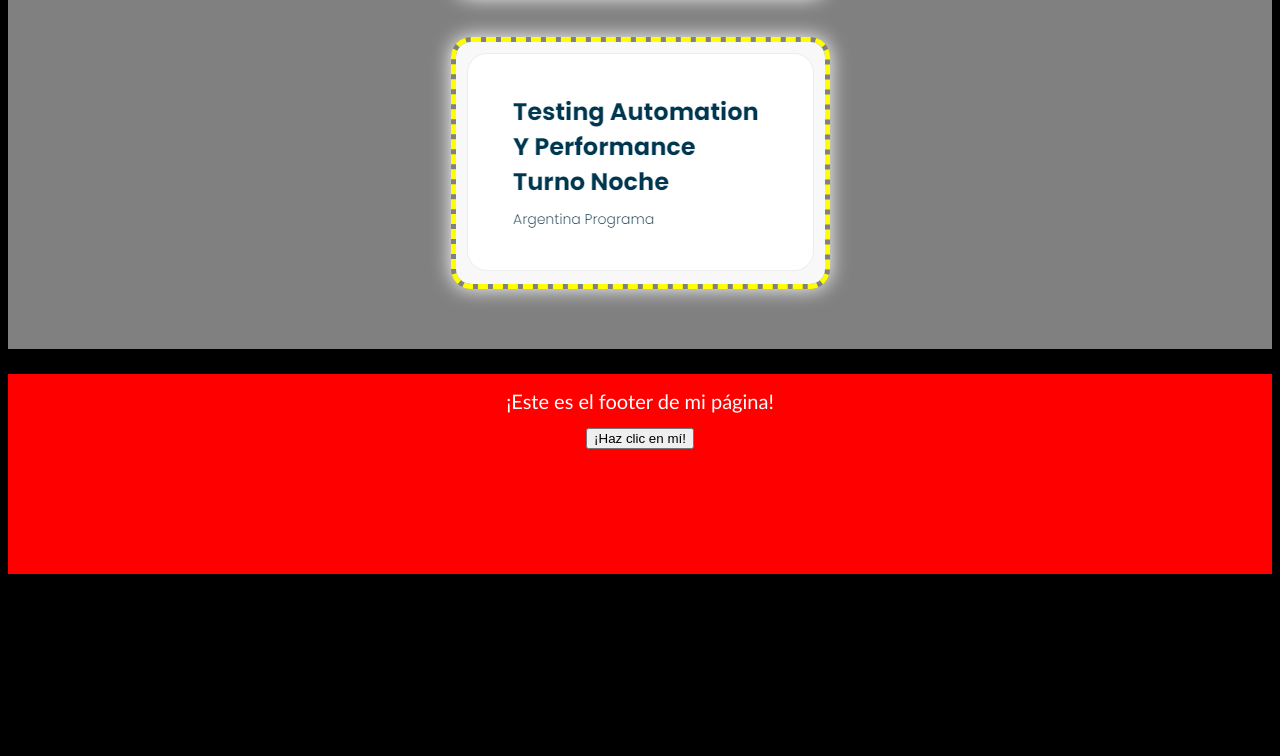
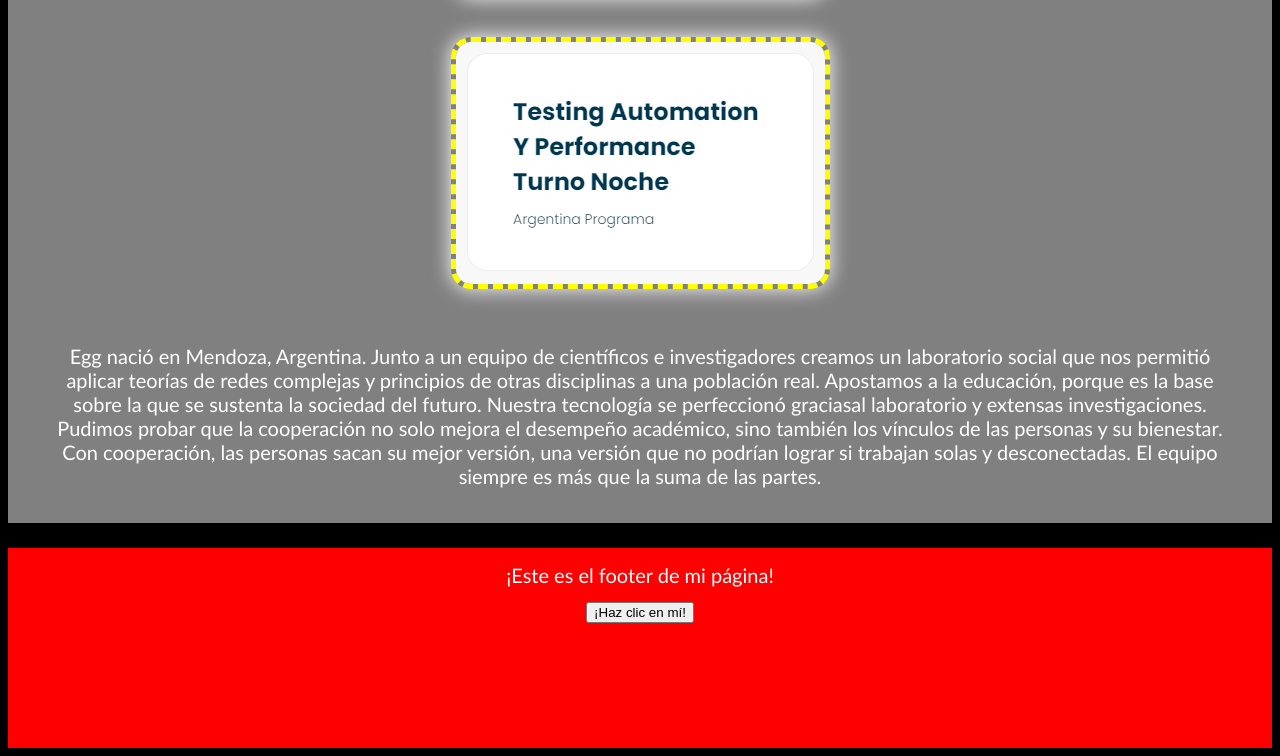
Before and after one commit to mtorrent1/miprimerapagina, a plain HTML site: page about.html in a window 1280 px wide. Shown: the part 864-1620 px from the top of the page. Before the commit the page ends 1446 px from the top, so only its background shows below. Drawn offline with Linux system fonts and the light colour scheme.

Commit message:
mi primera confirmación de actualización

```diff
--- a/about.html
+++ b/about.html
@@ -41,6 +41,19 @@
                 <img src="imagenes/auto.png" alt="QA Curso Automation" />
             </div>
         </div>
+        <div class="greeting">
+            <p>
+                Egg nació en Mendoza, Argentina. Junto a un equipo de científicos e investigadores
+                creamos un laboratorio social que nos permitió aplicar teorías de redes complejas
+                y principios de otras disciplinas a una población real. Apostamos a la educación,
+                porque es la base sobre la que se sustenta la sociedad del futuro. Nuestra
+                tecnología se perfeccionó graciasal laboratorio y extensas investigaciones.
+                Pudimos probar que la cooperación no solo mejora el desempeño académico, sino
+                también los vínculos de las personas y su bienestar. Con cooperación, las
+                personas sacan su mejor versión, una versión que no podrían lograr si trabajan
+                solas y desconectadas. El equipo siempre es más que la suma de las partes.
+            </p>
+        </div>
         </main>
 
         <!-- FOOTER -->
--- a/estilos.css
+++ b/estilos.css
@@ -171,3 +171,8 @@ footer {
     background-color: red;
     margin-top: 25px;
 }
+
+/* ENCUENTRO 9 */
+.greeting{
+    text-align: center;
+}
```
